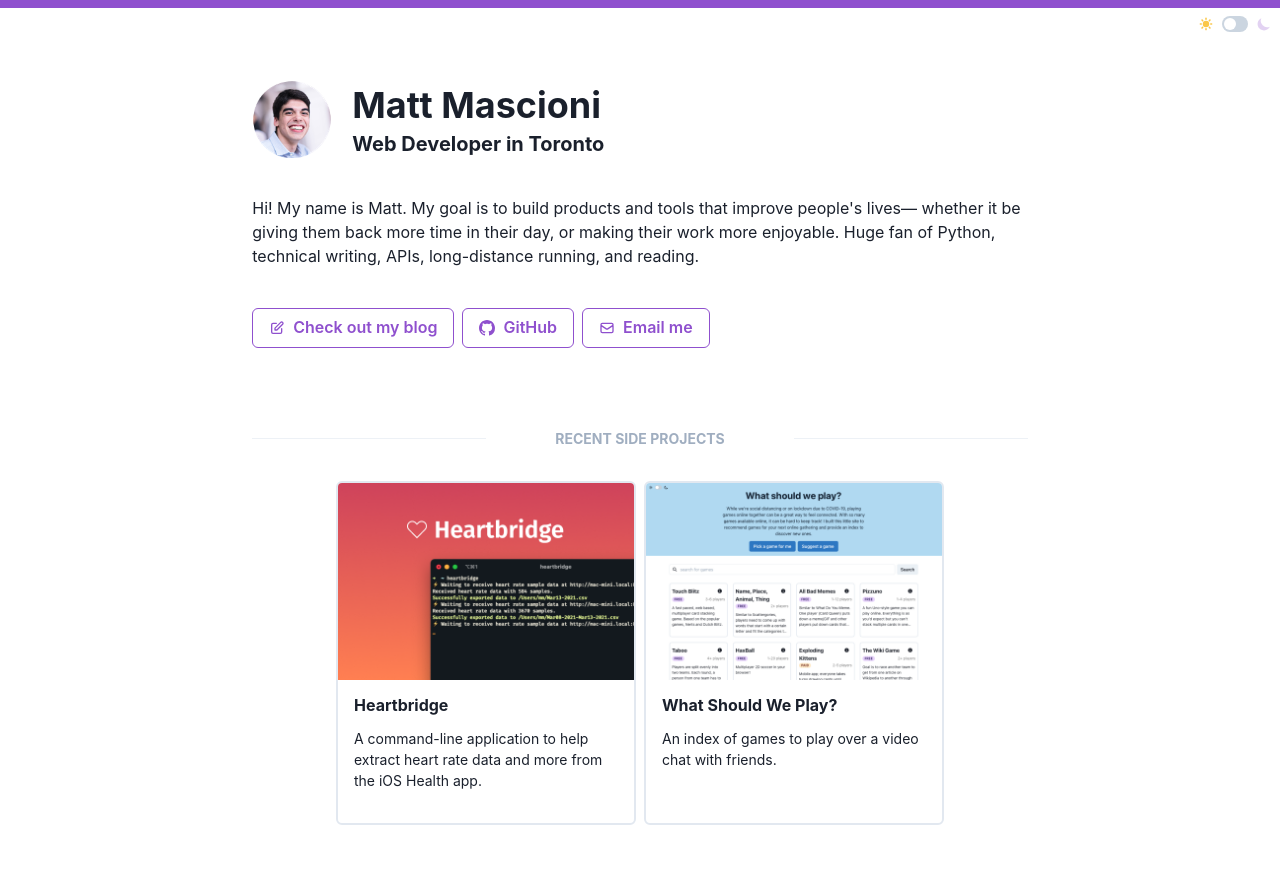
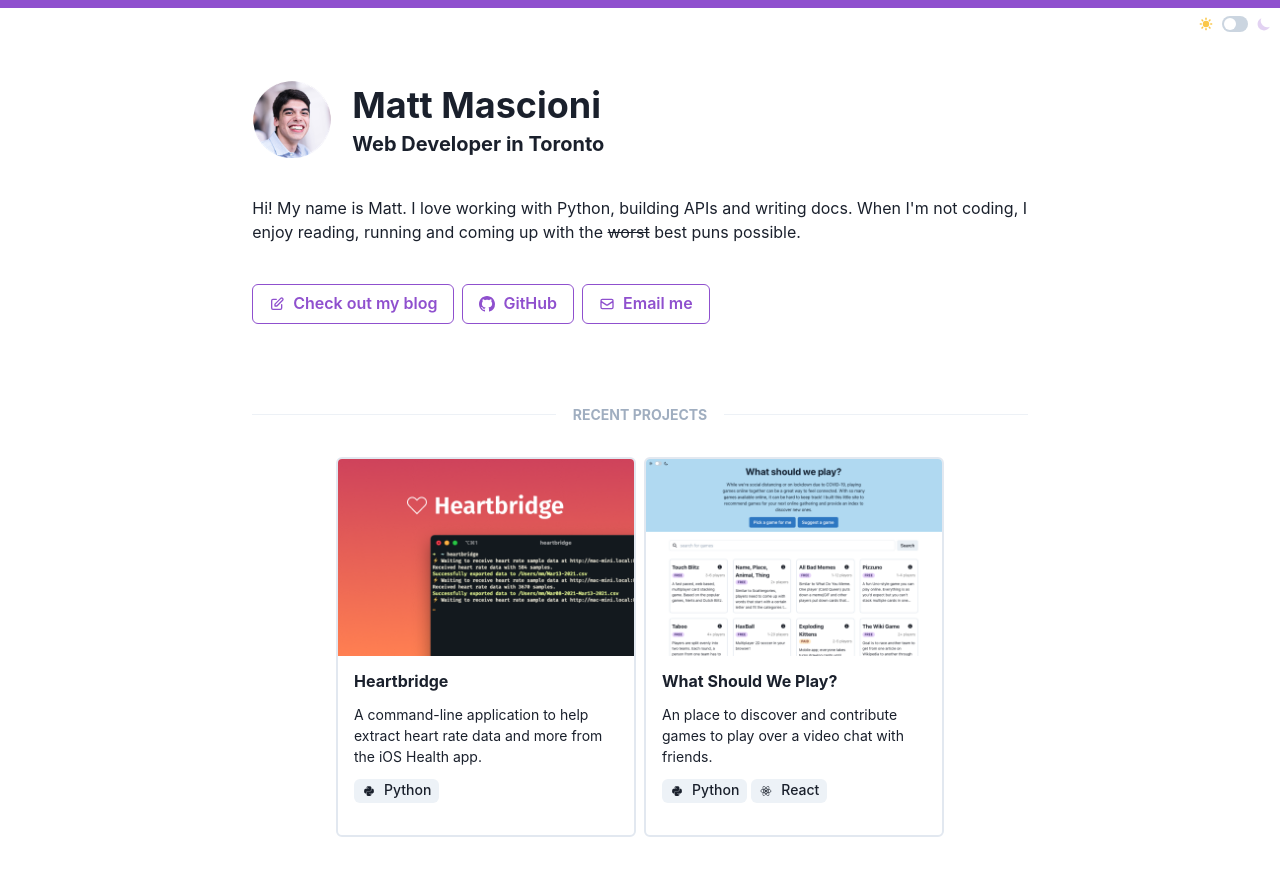
Before and after one commit to 22940dev/portfolio-mascioni, a Next.js app: page / in a window 1280 px wide. Built offline with nearby package versions, Linux system fonts and the light colour scheme.

Commit message:
copy changes and icons in projects

```diff
--- a/components/ProjectListing.js
+++ b/components/ProjectListing.js
@@ -1,5 +1,12 @@
 import Image from "next/image";
-import { Box, Heading, Text, LinkBox, LinkOverlay } from "@chakra-ui/react";
+import { Box, Heading, Text, LinkBox, LinkOverlay, Tag, TagLeftIcon, TagLabel, HStack } from "@chakra-ui/react";
+import { DiPython, DiReact } from "react-icons/di";
+
+const TECH_ICON_MAPPING = {
+  'Python': DiPython,
+  'React': DiReact
+}
+
 
 /**
  * Lists a side project on the homepage.
@@ -9,6 +16,14 @@ import { Box, Heading, Text, LinkBox, LinkOverlay } from "@chakra-ui/react";
 function ProjectListing(props) {
   const imagePath = props.imagePath || "/placeholder.png";
   const altText = props.altText || `A logo for ${props.title}`;
+  let techTagItems = props.tech.map((element) => {
+    return (
+      <Tag key={element}>
+        <TagLeftIcon as={TECH_ICON_MAPPING[element]} />
+        <TagLabel>{element}</TagLabel>
+      </Tag>
+    )
+  });
 
   return (
     <LinkBox>
@@ -35,6 +50,9 @@ function ProjectListing(props) {
             <Text mt={3} fontSize="sm">
               {props.description}
             </Text>
+            <HStack spacing={1} mt={3}>
+              {techTagItems}
+            </HStack>
           </Box>
         </LinkOverlay>
       </Box>
--- a/components/layout.js
+++ b/components/layout.js
@@ -41,6 +41,8 @@ export default function Layout({ children, pageTitle, home }) {
         <Head>
           <title>{title}</title>
           <meta name="description" content={description} />
+          <meta name="theme-color" content="#8F50CE" />
+          <link rel="icon" href="/favicon.io" />
         </Head>
         <Container maxW="80ch">
           <>
--- a/pages/index.js
+++ b/pages/index.js
@@ -20,10 +20,9 @@ export default function Home() {
           </Box>
         </HStack>
         <Text mt={9}>
-          Hi! My name is Matt. My goal is to build products and tools that
-          improve people's lives— whether it be giving them back more time in
-          their day, or making their work more enjoyable. Huge fan of Python,
-          technical writing, APIs, long-distance running, and reading.
+          Hi! My name is Matt. I love working with Python, building APIs and
+          writing docs. When I'm not coding, I enjoy reading, running and
+          coming up with the <s>worst</s> best puns possible.
         </Text>
 
         <HStack
@@ -50,7 +49,7 @@ export default function Home() {
         </HStack>
 
         <HStack mt={20}>
-          <Divider width="40%" />
+          <Divider width="100%" />
           <Text
             fontSize="sm"
             casing="uppercase"
@@ -59,9 +58,9 @@ export default function Home() {
             color="gray.400"
             fontWeight="bold"
           >
-            Recent Side Projects
+            Recent Projects
           </Text>
-          <Divider width="40%" />
+          <Divider width="100%" />
         </HStack>
 
         <Stack
@@ -76,12 +75,14 @@ export default function Home() {
             url="https://pypi.org/project/heartbridge/"
             imagePath="/heartbridge.png"
             description="A command-line application to help extract heart rate data and more from the iOS Health app."
+            tech={['Python']}
           />
           <ProjectListing
             title="What Should We Play?"
             url="https://whatshouldweplay.xyz"
             imagePath="/whatshouldweplay.png"
-            description="An index of games to play over a video chat with friends."
+            description="An place to discover and contribute games to play over a video chat with friends."
+            tech={['Python', 'React']}
           />
         </Stack>
       </Box>
```
Also changed, not shown: 1 other file (tests, documents, lock files or other folders).
